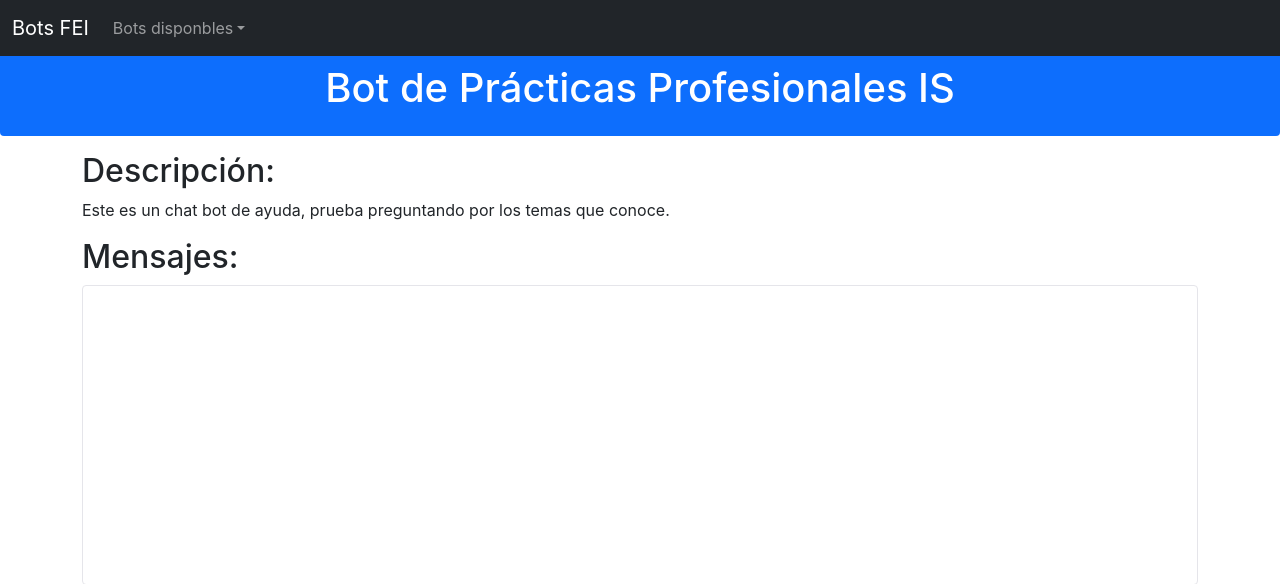
After one commit to xl666/bots_web, a Django app: page /botPracticasIS/ in a window 1280 px wide. The commit adds this page. Shown: the top 584 px of the page. Run offline with Django 4.2, Linux system fonts and the light colour scheme.

Commit message:
Se agrega bot de prácticas de IS

```diff
--- a/app/prueba/prueba/templates/base.html
+++ b/app/prueba/prueba/templates/base.html
@@ -41,6 +41,7 @@
               <ul class="dropdown-menu">
 		<li><a class="dropdown-item" href="{% url 'botPrueba' %}">Prueba</a></li>
 		<li><a class="dropdown-item" href="{% url 'botProgAdmon' %}">Programación admin. red</a></li>
+		<li><a class="dropdown-item" href="{% url 'botPracticasIS' %}">Prácticas Profesionales IS</a></li>
               </ul>
             </li>
 	  </ul>
--- /dev/null
+++ b/app/prueba/prueba/templates/bot_practicasIS.html
@@ -0,0 +1,8 @@
+{% extends 'chat.html' %}
+{% block titulo %}Bot Practicas{% endblock %}
+{% block hostBot %}practicas_is{% endblock %};
+{% block puertoBot %}8080{% endblock %};
+{% block encabezado %}Bot de Prácticas Profesionales IS{% endblock %}
+{% block descripcion %}
+Este es un chat bot de ayuda, prueba preguntando por los temas que conoce.
+{% endblock %}
--- a/app/prueba/prueba/urls.py
+++ b/app/prueba/prueba/urls.py
@@ -23,5 +23,7 @@
     path('%sbotProgAdmon/' % settings.PATH_PREFIX, vistas.chat_bot_prog_admon, name='botProgAdmon'),
     path('%senviar_mensaje/' % settings.PATH_PREFIX, vistas.enviar_mensaje, name='enviar_mensaje'),
     path('%smain/' % settings.PATH_PREFIX, vistas.main, name='main'),
+    #path('%s' % settings.PATH_PREFIX, vistas.main, name='main'),
+    path('%sbotPracticasIS/' % settings.PATH_PREFIX, vistas.chat_bot_practicasIS, name='botPracticasIS'),
 
 ]
--- a/app/prueba/prueba/views.py
+++ b/app/prueba/prueba/views.py
@@ -29,6 +29,9 @@
 def chat_bot_prog_admon(request):
     return request_proxy(request, 'prog_admon.html')
 
+def chat_bot_practicasIS(request):
+    return request_proxy(request, 'bot_practicasIS.html')
+
 @csrf_exempt
 def enviar_mensaje(request):
     if request.method == 'POST':
```
